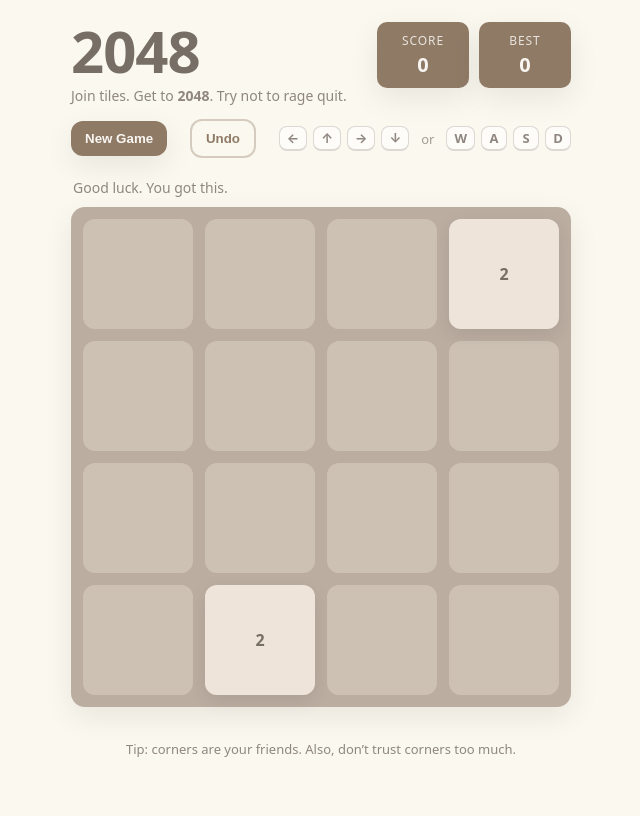
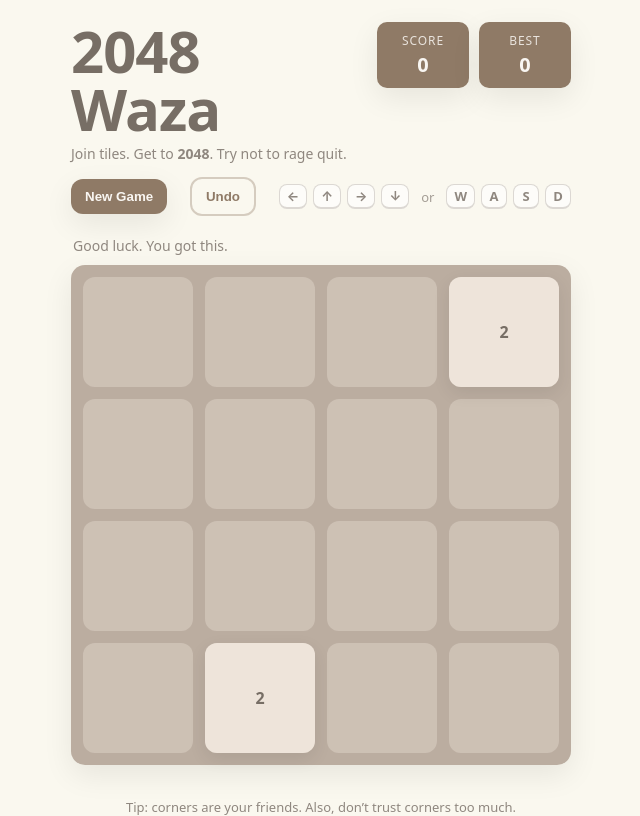
Before and after one commit to 10010011100/awsbucketstuff, a plain HTML site: page index.html in a window 1280 px wide. Shown: the whole page, without its empty margins (319-959 px from the left). Drawn offline with Linux system fonts and the light colour scheme.

Commit message:
Update index.html

```diff
--- a/index.html
+++ b/index.html
@@ -11,6 +11,7 @@
     <header class="top">
       <div class="brand">
         <h1>2048</h1>
+        <h1>Waza</h1>
         <p class="sub">Join tiles. Get to <b>2048</b>. Try not to rage quit.</p>
       </div>
 
```
